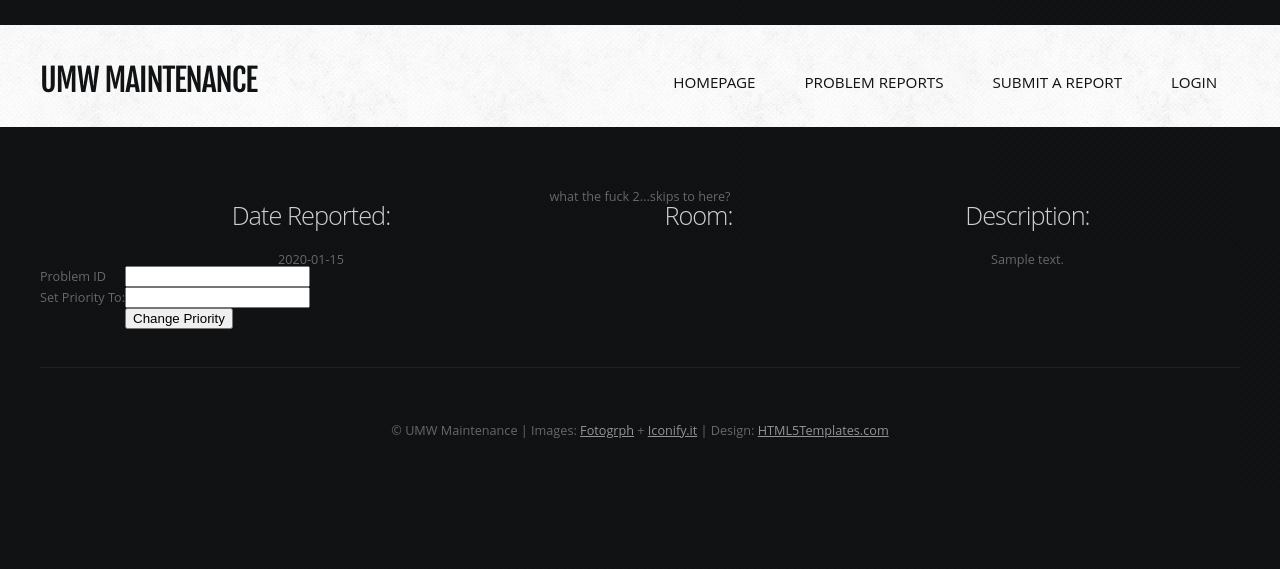
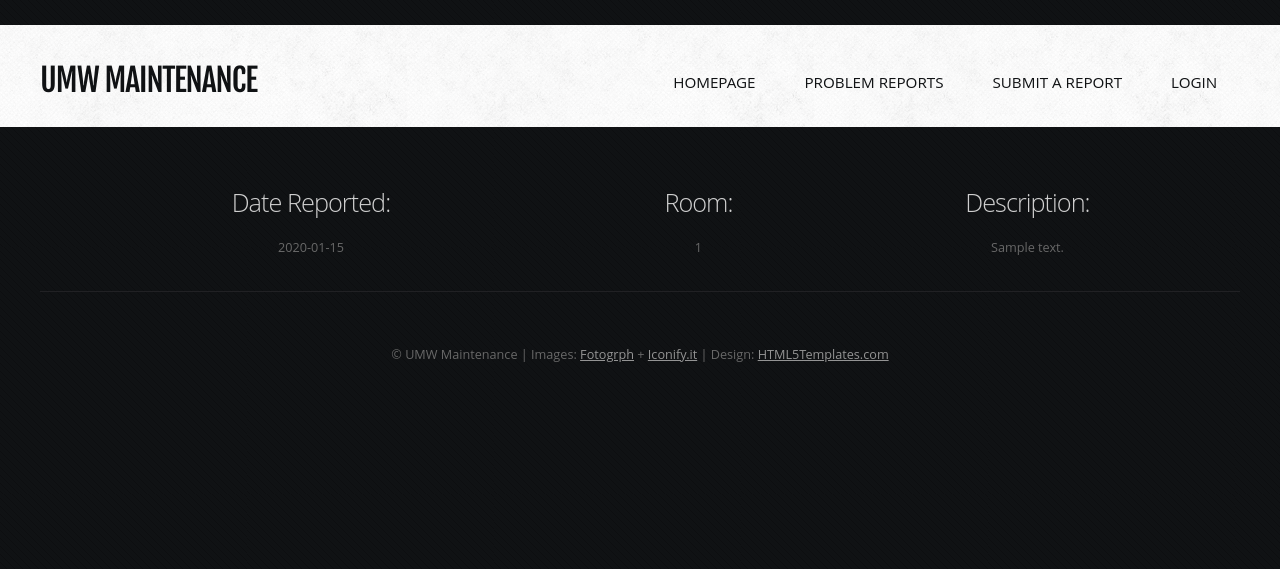
Before and after one commit to bsteff5/UMW-Maintenance-DB, a PHP site: page /currentReports.php in a window 1280 px wide. Shown: the top 569 px of the page. Run offline with PHP 8.4, Linux system fonts and the light colour scheme; data comes from the database, SQL or seed files in the repository; tables that the repository leaves empty hold one stand-in row (values such as "Sample post"); data that the repository does not hold is empty.

Commit message:
changing priority works
yay, and got session stuff working

```diff
--- a/FullList.php
+++ b/FullList.php
@@ -1,4 +1,5 @@
 <!DOCTYPE HTML>
+<?php session_start(); ?>
 
 <!--
 	MegaCorp: A responsive HTML5 website template by HTML5Templates.com
--- a/Reports.php
+++ b/Reports.php
@@ -1,4 +1,5 @@
 <!DOCTYPE HTML>
+<?php session_start(); ?>
 
 <!--
 	MegaCorp: A responsive HTML5 website template by HTML5Templates.com
@@ -59,7 +60,7 @@
 
 					<!-- Main Content Area -->
 					<section>
-						<h2 class="main-title">Maintenance Reports</h2>
+						<h2 class="main-title">Maintenance Reports </h2>
 						<a href="#" class="image-style1"><img src="images/Trinkle.jpg" alt=""></a>
 
 					</section>
--- a/admin.php
+++ b/admin.php
@@ -2,7 +2,7 @@
 
 	session_start();
 
-	if( ($_SESSION['loggedIn'] == 0 || isset($_SESSION['loggedIn']) == False ) || $_SESSION['accessLevel'] < 1) {
+	if( ($_SESSION['loggedIn'] == 0)) {
 
 		header("Location: index.php");
 
--- a/changePriority.php
+++ b/changePriority.php
@@ -1,4 +1,5 @@
 <?php
+session_start();
 include('dbconnect.php');
 
 
@@ -6,7 +7,7 @@ $id = $_POST['id'];
 $Priority= $_POST['Priority'];
 
 
- 				//if($_SESSION['loggedIn']==1){
+ 				if($_SESSION['loggedIn']==1){
 				$q = mysqli_query($db, "UPDATE  `umw_maintenance`.`reports` SET  `Priority` =  $Priority WHERE  `reports`.`id` =$id;");
 
 				if($q == TRUE) {
@@ -14,7 +15,7 @@ $Priority= $_POST['Priority'];
 				}else {
 					echo "error";
 				}
-				//}
+				}
 
 
 				header("Location: currentReports.php");
--- a/currentReports.php
+++ b/currentReports.php
@@ -1,4 +1,5 @@
 <!DOCTYPE HTML>
+<?php session_start(); ?>
 
 <!--
 	MegaCorp: A responsive HTML5 website template by HTML5Templates.com
@@ -81,7 +82,7 @@ reportList.td {
 
 //echo $_SESSION['loggedIn'];
 					include('dbconnect.php');
-					$query = "SELECT r.ReportDate, r.Description,b.buildingName, rms.room FROM reports r JOIN rooms rms JOIN room_problems rp JOIN buildings b JOIN resolved rs WHERE rp.report_id = r.id AND rp.room = rms.room AND rms.BuildingID = b.buildingId ORDER BY r.ReportDate DESC";
+					$query = "SELECT r.ReportDate,r.Priority,r.id,r.Description, r.Description,b.buildingName, rms.room FROM reports r JOIN rooms rms JOIN room_problems rp JOIN buildings b WHERE rp.report_id = r.id AND rp.room = rms.room AND rms.BuildingID = b.buildingId; ";
 					$result = mysqli_query($db, $query) or die("Error Querying Database");
 
 					echo "<table class='reportList' width='100%' align='center' padding='10'>";
@@ -93,26 +94,26 @@ reportList.td {
 					           echo "<tr><th><h2>Date Reported:</h2></th><th><h2>Room:</h2></th><th><h2>Description:</h2></th></tr>";
 					         }
 					if($_SESSION['loggedIn']==1){
-echo"gets to here...";
+//echo"gets to here...";
+
 
 
 					while($row = mysqli_fetch_array($result)) {
-echo"what the fuck";
+//echo"what the fuck";
 
 
-                                                 echo "<tr><td align='center'>" . $row['ReportDate'] . "</td><td align='center'>" .$row['buildingName'] .  "</td><td align='center'>" . $row['room'] . "</td><td align='center'>" . $row['Description'] . "</td></tr>";
+                                                 echo "<tr><td align='center'>" . $row['ReportDate'] . "</td><td align='center'>" .$row['id'] .  "</td><td align='center'>" . $row['Priority'] . "</td><td align='center'>" . $row['buildingName'] . "</td><td align='center'>" . $row['room'] .  "</td><td align='center'>" . $row['Description'] ."</td></tr>";
 
 
- 					}}
-                                                 else{
+ 					}} else{
 						while($row = mysqli_fetch_array($result)) {
-echo"what the fuck 2";
-						echo "<tr><td align='center'>" . $row['ReportDate'] . "</td><td align='center'>" . $row['Room'] . "</td><td align='center'>" . $row['Description'] . "</td></tr>";
+//echo"what the fuck 2";
+						echo "<tr><td align='center'>" . $row['ReportDate'] . "</td><td align='center'>" . $row['room'] . "</td><td align='center'>" . $row['Description'] . "</td></tr>";
 						}
 
 					}
 
-echo"...skips to here?";
+//echo"...skips to here?";
 					echo "</table>"
 
 
@@ -125,23 +126,24 @@ echo"...skips to here?";
 			</section>
 
 
+<?php
+  if($_SESSION['loggedIn']==1){
+                                      echo"<form method=\"post\" action=\"changePriority.php\">" ;
 
-                                      <form method="post" action="changePriority.php">
+					echo"<table>";
 
-					<table>
+					echo"<tr><td>Problem ID</td><td><input type=\"number\" id=\"id\" name=\"id\" /></td></tr>";
 
-					<tr><td>Problem ID</td><td><input type="number" id="id" name="id" /></td></tr>
-
-					<tr><td>Set Priority To:</td><td><input type="number" id="Priority" name="Priority" /></td></tr>
+					echo"<tr><td>Set Priority To:</td><td><input type=\"number\" id=\"Priority\" name=\"Priority\" /></td></tr>";
 
 
-					<tr><td>&nbsp;</td><td><input type="submit" name="changePriority" value="Change Priority" /></td></tr>
-					</table>
+					echo"<tr><td>&nbsp;</td><td><input type=\"submit\" name=\"changePriority\" value=\"Change Priority\" /></td></tr>";
+					echo"</table>";
 
-					</form>
+					echo"</form>";
 
-
-
+					}
+		?>
 
 				</div>
 			</div>
--- a/includes/nav-bar.php
+++ b/includes/nav-bar.php
@@ -1,5 +1,6 @@
 <?php
 
+//session_start();
 
 						if(!isset($_SESSION['loggedIn'])){
 
@@ -18,7 +19,7 @@
 							echo '		<li><a href="Reports.php">Problem Reports</a></li>';
 							echo '		<li><a href="report.php">Submit a Report</a></li>';
 
-							if ($_SESSION['loggedIn'] == 1 && $_SESSION['accessLevel'] > 0) {
+							if ($_SESSION['loggedIn'] == 1) {
 
 								echo '<li><a href="admin.php">Admin Menu</a></li>';
 
--- a/report.php
+++ b/report.php
@@ -1,4 +1,5 @@
 <!DOCTYPE HTML>
+<?php session_start(); ?>
 
 <!--
 	MegaCorp: A responsive HTML5 website template by HTML5Templates.com
```
